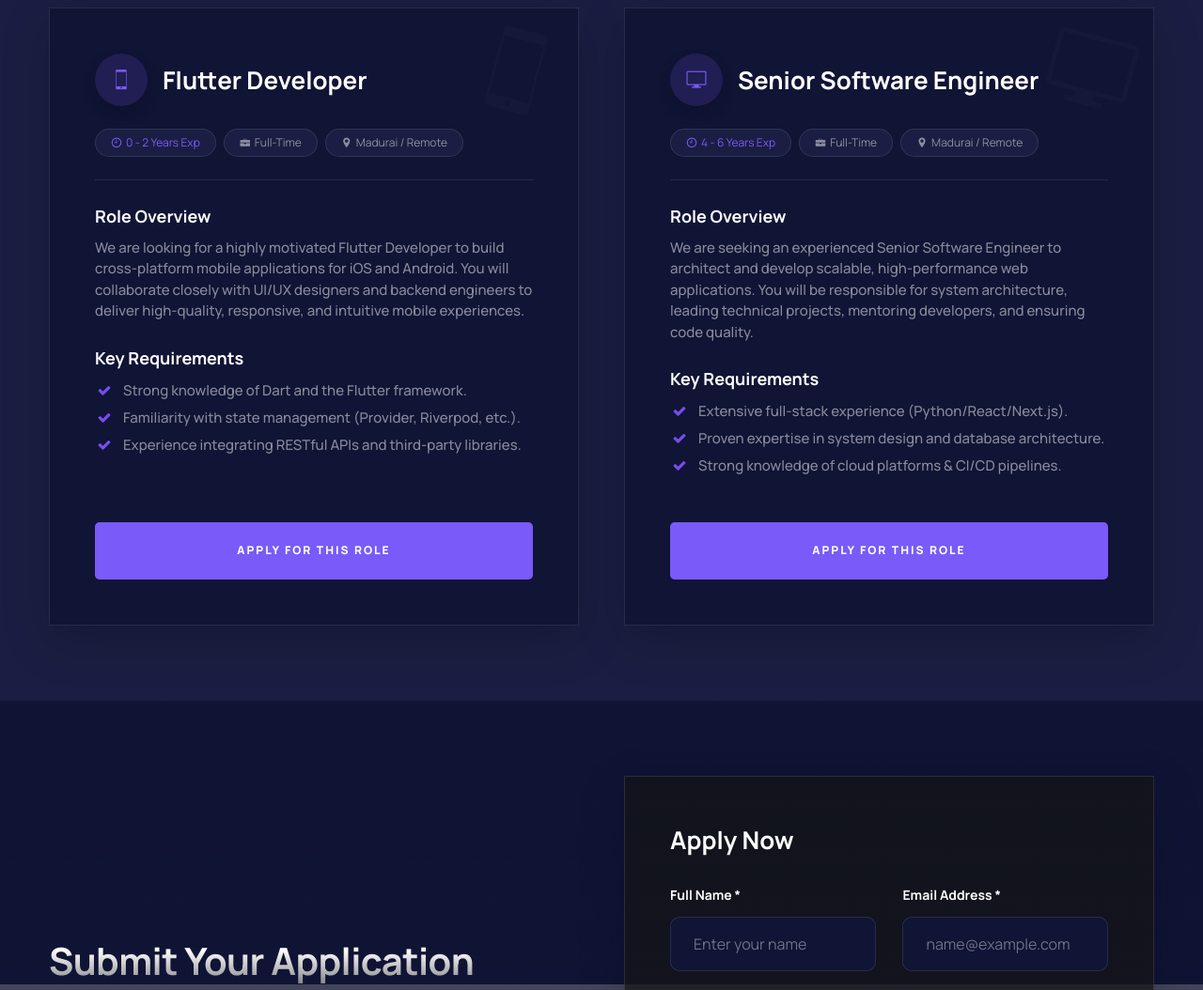
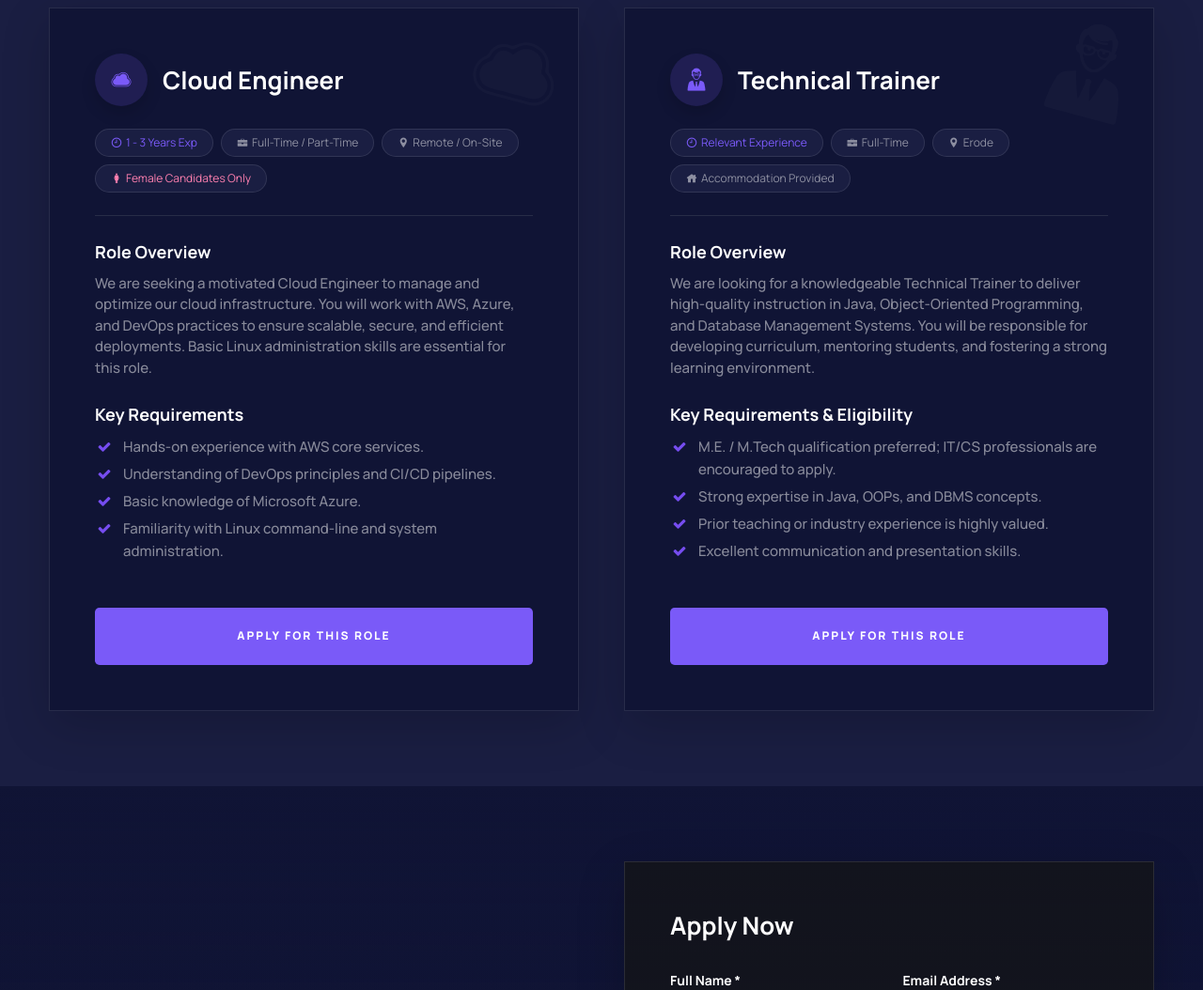
Before and after one commit to IST-2025/ist, a Flask app: page /join-us in a window 1280 px wide. Shown: the part 618-1672 px from the top of the page at 94% size. Run offline with Flask 3, Linux system fonts and the light colour scheme; some libraries are stand-ins or nearby versions; grey boxes are pictures that could not be loaded.

Commit message:
job application post

```diff
--- a/aivent/pages.py
+++ b/aivent/pages.py
@@ -376,7 +376,7 @@ WORKSHOP_SCHEDULES = {
         'name': 'Cloud Computing in Practice: From Architecture to Deployment',
         'date': datetime(2026, 8, 8, 10, 0, 0),
         'availability_start': datetime(2026, 7, 8, 10, 0, 0),
-        'availability_end': datetime(2026, 8, 10, 10, 0, 0),
+        'availability_end': datetime(2026, 8, 9, 10, 0, 0),
         'description': 'Learn comprehensive cloud architecture strategies and practical deployment workflows.',
         'order': 0
     },
--- a/aivent/templates/join-us.html
+++ b/aivent/templates/join-us.html
@@ -72,29 +72,33 @@
         </div>
 
         <div class="row g-5 justify-content-center">
+            <!-- Job 1: Cloud Engineer -->
             <div class="col-lg-6 wow fadeInUp" data-wow-delay=".1s">
                 <div class="bg-dark p-5 rounded-4 h-100 d-flex flex-column border border-secondary border-opacity-10 transition-all hover-scale-1-05 shadow-lg position-relative overflow-hidden">
 
-                    <i class="icofont-smart-phone position-absolute top-0 end-0 mt-3 me-3 text-white"
+                    <i class="icofont-cloud position-absolute top-0 end-0 mt-3 me-3 text-white"
                         style="font-size: 100px; opacity: 0.02; z-index: 0; transform: rotate(15deg);"></i>
 
                     <div class="position-relative z-2 h-100 d-flex flex-column">
                         <div class="d-flex align-items-center mb-4">
                             <div class="p-3 rounded-circle me-3 d-inline-flex shadow" style="background-color: rgba(122, 90, 248, 0.15);">
-                                <i class="fs-24 m-0 icofont-smart-phone" style="color: #7A5AF8;"></i>
+                                <i class="fs-24 m-0 icofont-cloud" style="color: #7A5AF8;"></i>
                             </div>
-                            <h3 class="fs-26 mb-0 text-white">Flutter Developer</h3>
+                            <h3 class="fs-26 mb-0 text-white">Cloud Engineer</h3>
                         </div>
 
                         <div class="d-flex flex-wrap gap-2 mb-4">
                             <span class="badge bg-dark-2 border border-opacity-25 px-3 py-2 rounded-pill fw-normal fs-13" style="color: #7A5AF8; border-color: #7A5AF8;">
-                                <i class="icofont-clock-time me-1"></i>0 - 2 Years Exp
+                                <i class="icofont-clock-time me-1"></i>1 - 3 Years Exp
                             </span>
                             <span class="badge bg-dark-2 text-white-50 border border-secondary border-opacity-25 px-3 py-2 rounded-pill fw-normal fs-13">
-                                <i class="icofont-briefcase me-1"></i>Full-Time
+                                <i class="icofont-briefcase me-1"></i>Full-Time / Part-Time
                             </span>
                             <span class="badge bg-dark-2 text-white-50 border border-secondary border-opacity-25 px-3 py-2 rounded-pill fw-normal fs-13">
-                                <i class="icofont-location-pin me-1"></i>Madurai / Remote
+                                <i class="icofont-location-pin me-1"></i>Remote / On-Site
+                            </span>
+                            <span class="badge bg-dark-2 border border-opacity-25 px-3 py-2 rounded-pill fw-normal fs-13" style="color: #ff80b0; border-color: #ff80b0;">
+                                <i class="icofont-female me-1"></i>Female Candidates Only
                             </span>
                         </div>
 
@@ -103,14 +107,15 @@
                         <div class="flex-grow-1">
                             <h5 class="text-white fs-18 mb-2">Role Overview</h5>
                             <p class="text-white-50 fs-15 lh-base mb-4 text-wrap" style="white-space: normal; word-wrap: break-word;">
-                                We are looking for a highly motivated Flutter Developer to build cross-platform mobile applications for iOS and Android. You will collaborate closely with UI/UX designers and backend engineers to deliver high-quality, responsive, and intuitive mobile experiences.
+                                We are seeking a motivated Cloud Engineer to manage and optimize our cloud infrastructure. You will work with AWS, Azure, and DevOps practices to ensure scalable, secure, and efficient deployments. Basic Linux administration skills are essential for this role.
                             </p>
 
                             <h5 class="text-white fs-18 mb-2">Key Requirements</h5>
                             <ul class="ul-check fs-15 text-white-50 lh-base mb-5 text-wrap" style="white-space: normal; word-wrap: break-word;">
-                                <li>Strong knowledge of Dart and the Flutter framework.</li>
-                                <li>Familiarity with state management (Provider, Riverpod, etc.).</li>
-                                <li>Experience integrating RESTful APIs and third-party libraries.</li>
+                                <li>Hands-on experience with AWS core services.</li>
+                                <li>Understanding of DevOps principles and CI/CD pipelines.</li>
+                                <li>Basic knowledge of Microsoft Azure.</li>
+                                <li>Familiarity with Linux command-line and system administration.</li>
                             </ul>
                         </div>
 
@@ -121,29 +126,33 @@
                 </div>
             </div>
 
+            <!-- Job 2: Technical Trainer -->
             <div class="col-lg-6 wow fadeInUp" data-wow-delay=".3s">
                 <div class="bg-dark p-5 rounded-4 h-100 d-flex flex-column border border-secondary border-opacity-10 transition-all hover-scale-1-05 shadow-lg position-relative overflow-hidden">
 
-                    <i class="icofont-computer position-absolute top-0 end-0 mt-3 me-3 text-white"
+                    <i class="icofont-teacher position-absolute top-0 end-0 mt-3 me-3 text-white"
                         style="font-size: 100px; opacity: 0.02; z-index: 0; transform: rotate(15deg);"></i>
 
                     <div class="position-relative z-2 h-100 d-flex flex-column">
                         <div class="d-flex align-items-center mb-4">
                             <div class="p-3 rounded-circle me-3 d-inline-flex shadow" style="background-color: rgba(122, 90, 248, 0.15);">
-                                <i class="fs-24 m-0 icofont-computer" style="color: #7A5AF8;"></i>
+                                <i class="fs-24 m-0 icofont-teacher" style="color: #7A5AF8;"></i>
                             </div>
-                            <h3 class="fs-26 mb-0 text-white">Senior Software Engineer</h3>
+                            <h3 class="fs-26 mb-0 text-white">Technical Trainer</h3>
                         </div>
 
                         <div class="d-flex flex-wrap gap-2 mb-4">
                             <span class="badge bg-dark-2 border border-opacity-25 px-3 py-2 rounded-pill fw-normal fs-13" style="color: #7A5AF8; border-color: #7A5AF8;">
-                                <i class="icofont-clock-time me-1"></i>4 - 6 Years Exp
+                                <i class="icofont-clock-time me-1"></i>Relevant Experience
                             </span>
                             <span class="badge bg-dark-2 text-white-50 border border-secondary border-opacity-25 px-3 py-2 rounded-pill fw-normal fs-13">
                                 <i class="icofont-briefcase me-1"></i>Full-Time
                             </span>
                             <span class="badge bg-dark-2 text-white-50 border border-secondary border-opacity-25 px-3 py-2 rounded-pill fw-normal fs-13">
-                                <i class="icofont-location-pin me-1"></i>Madurai / Remote
+                                <i class="icofont-location-pin me-1"></i>Erode
+                            </span>
+                            <span class="badge bg-dark-2 text-white-50 border border-secondary border-opacity-25 px-3 py-2 rounded-pill fw-normal fs-13">
+                                <i class="icofont-home me-1"></i>Accommodation Provided
                             </span>
                         </div>
 
@@ -152,14 +161,15 @@
                         <div class="flex-grow-1">
                             <h5 class="text-white fs-18 mb-2">Role Overview</h5>
                             <p class="text-white-50 fs-15 lh-base mb-4 text-wrap" style="white-space: normal; word-wrap: break-word;">
-                                We are seeking an experienced Senior Software Engineer to architect and develop scalable, high-performance web applications. You will be responsible for system architecture, leading technical projects, mentoring developers, and ensuring code quality.
+                                We are looking for a knowledgeable Technical Trainer to deliver high-quality instruction in Java, Object-Oriented Programming, and Database Management Systems. You will be responsible for developing curriculum, mentoring students, and fostering a strong learning environment.
                             </p>
 
-                            <h5 class="text-white fs-18 mb-2">Key Requirements</h5>
+                            <h5 class="text-white fs-18 mb-2">Key Requirements & Eligibility</h5>
                             <ul class="ul-check fs-15 text-white-50 lh-base mb-5 text-wrap" style="white-space: normal; word-wrap: break-word;">
-                                <li>Extensive full-stack experience (Python/React/Next.js).</li>
-                                <li>Proven expertise in system design and database architecture.</li>
-                                <li>Strong knowledge of cloud platforms & CI/CD pipelines.</li>
+                                <li>M.E. / M.Tech qualification preferred; IT/CS professionals are encouraged to apply.</li>
+                                <li>Strong expertise in Java, OOPs, and DBMS concepts.</li>
+                                <li>Prior teaching or industry experience is highly valued.</li>
+                                <li>Excellent communication and presentation skills.</li>
                             </ul>
                         </div>
 
@@ -255,8 +265,8 @@
                                         class="form-control bg-dark bg-opacity-50 text-white border border-secondary border-opacity-25 rounded-3 py-3 px-4"
                                         required>
                                         <option value="" class="bg-dark text-white" disabled selected>Select a role...</option>
-                                        <option value="Flutter Developer" class="bg-dark text-white">Flutter Developer</option>
-                                        <option value="Senior Software Engineer" class="bg-dark text-white">Senior Software Engineer</option>
+                                        <option value="Cloud Engineer" class="bg-dark text-white">Cloud Engineer</option>
+                                        <option value="Technical Trainer" class="bg-dark text-white">Technical Trainer</option>
                                         <option value="Open Application" class="bg-dark text-white">Open Application</option>
                                     </select>
                                 </div>
```
